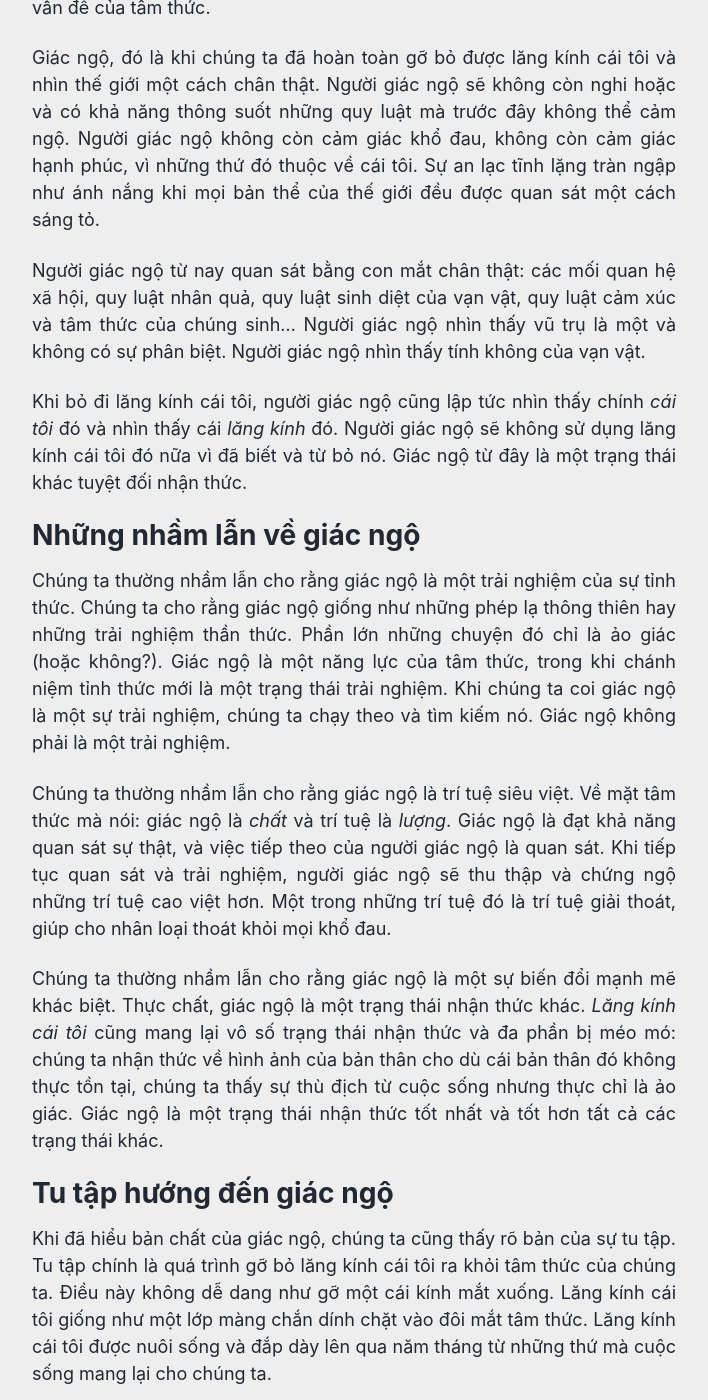
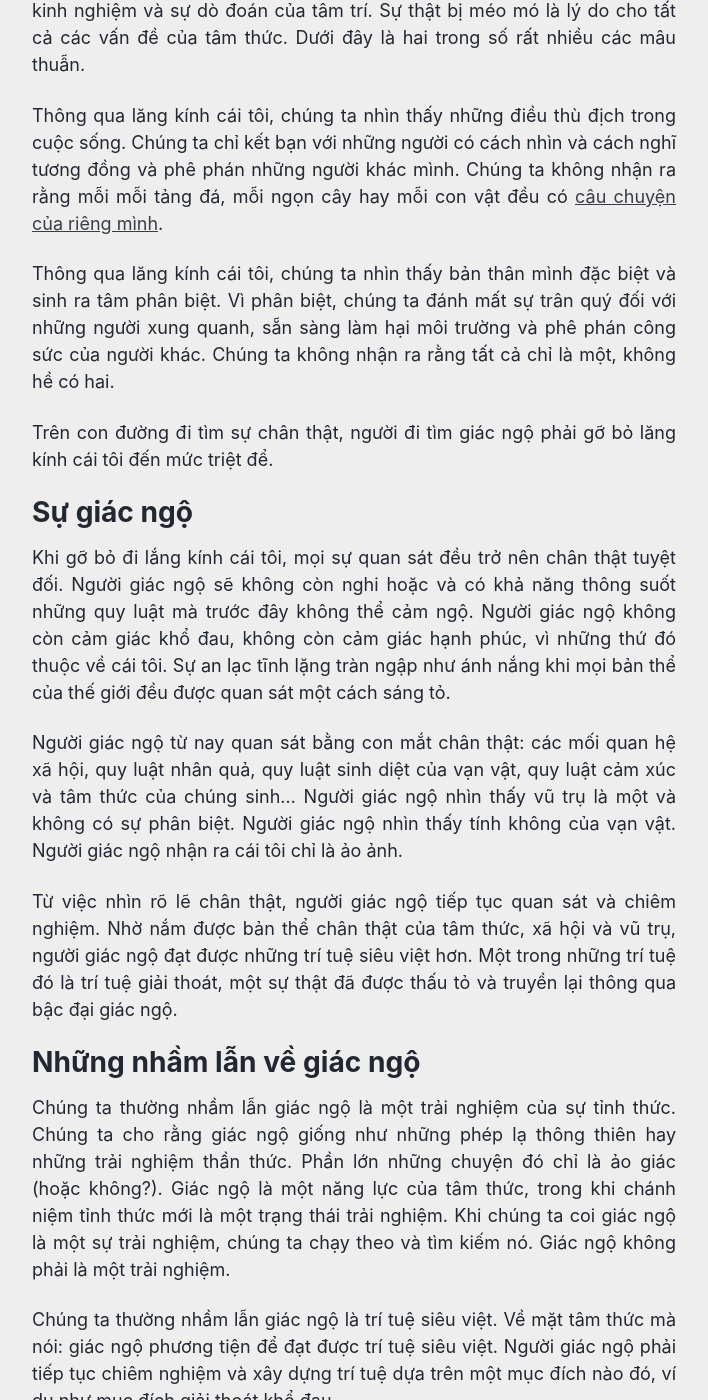
Before and after one commit to twinni7/twinni7.github.io, a Jekyll site: the page built from _posts/tam-thuc/2019-11-15-ban-ve-giac-ngo.md, in a window 1280 px wide and 1400 px high, scrolled down 1338 px. Shown: the whole window, without its empty margins (286-994 px from the left). Built offline with Jekyll 4.4.1, drawn with Linux system fonts in a browser that asks for light colours; cached includes are drawn as plain includes; nearby versions of some CDN libraries; some of the changed text lies outside the part shown.

Commit message:
post update: ban ve giac ngo, sua them ro rang

```diff
--- a/_posts/tam-thuc/2019-11-15-ban-ve-giac-ngo.md
+++ b/_posts/tam-thuc/2019-11-15-ban-ve-giac-ngo.md
@@ -26,35 +26,43 @@ Chúng ta dành rất thời gian để đi tìm cái bóng đó, có những ng
 
 Định vị được bản thân là khi chúng ta nắm được cái bóng phản chiếu của thế giới trong nhận thức của chúng ta. Nhiều người sẽ dừng lại ở đó và sống một cuộc đời tươi đẹp. Nhiều người sẽ tiếp tục quan sát cái bóng đó.
 
-# Giác ngộ là khả năng nhận thức chân thật
+# Tại sao phải gỡ bỏ lăng kính cái tôi
 
-Người đi tìm giác ngộ tiếp tục quan sát *cái tôi* thông qua *lăng kính cái tôi*.
+Khi tiếp tục quan sát cái bóng, cái tôi, cái phản chiếu của cuộc sống, chúng ta dần nhận ra những sự méo mó mà lăng kính đó mang lại. Trong mọi sự việc, lăng kính ấy khiến chúng ta đánh giá, so sánh, liên tưởng, suy luận... Với bất kỳ sự can thiệp nhỏ nhất nào của cái tôi, sự thật không còn là sự thật nữa. Cái thực tại mà chúng ta quan sát đã bị gia vị thêm bởi định kiến, kinh nghiệm và sự dò đoán của tâm trí. Sự thật bị méo mó là lý do cho tất cả các vấn đề của tâm thức. Dưới đây là hai trong số rất nhiều các mâu thuẫn.
 
-Điểm này thật không dễ vì lăng kính cái tôi đã làm méo mó mọi sự thật mà chúng ta quan sát. Chúng ta đánh giá, so sánh, liên tưởng, suy luận... thông qua lăng kính đó. Sự thật không còn là sự thật và đó là lý do cho tất cả các vấn đề của tâm thức.
+Thông qua lăng kính cái tôi, chúng ta nhìn thấy những điều thù địch trong cuộc sống. Chúng ta chỉ kết bạn với những người có cách nhìn và cách nghĩ tương đồng và phê phán những người khác mình. Chúng ta không nhận ra rằng mỗi mỗi tảng đá, mỗi ngọn cây hay mỗi con vật đều có [câu chuyện của riêng mình](https://www.youtube.com/watch?v=G1CLhkXX4lU).
 
-Giác ngộ, đó là khi chúng ta đã hoàn toàn gỡ bỏ được lăng kính cái tôi và nhìn thế giới một cách chân thật. Người giác ngộ sẽ không còn nghi hoặc và có khả năng thông suốt những quy luật mà trước đây không thể cảm ngộ. Người giác ngộ không còn cảm giác khổ đau, không còn cảm giác hạnh phúc, vì những thứ đó thuộc về cái tôi. Sự an lạc tĩnh lặng tràn ngập như ánh nắng khi mọi bản thể của thế giới đều được quan sát một cách sáng tỏ.
+Thông qua lăng kính cái tôi, chúng ta nhìn thấy bản thân mình đặc biệt và sinh ra tâm phân biệt. Vì phân biệt, chúng ta đánh mất sự trân quý đối với những người xung quanh, sẵn sàng làm hại môi trường và phê phán công sức của người khác. Chúng ta không nhận ra rằng tất cả chỉ là một, không hề có hai.
 
-Người giác ngộ từ nay quan sát bằng con mắt chân thật: các mối quan hệ xã hội, quy luật nhân quả, quy luật sinh diệt của vạn vật, quy luật cảm xúc và tâm thức của chúng sinh... Người giác ngộ nhìn thấy vũ trụ là một và không có sự phân biệt. Người giác ngộ nhìn thấy tính không của vạn vật.
+Trên con đường đi tìm sự chân thật, người đi tìm giác ngộ phải gỡ bỏ lăng kính cái tôi đến mức triệt để.
 
-Khi bỏ đi lăng kính cái tôi, người giác ngộ cũng lập tức nhìn thấy chính *cái tôi* đó và nhìn thấy cái *lăng kính* đó. Người giác ngộ sẽ không sử dụng lăng kính cái tôi đó nữa vì đã biết và từ bỏ nó. Giác ngộ từ đây là một trạng thái khác tuyệt đối nhận thức.
+# Sự giác ngộ
+
+Khi gỡ bỏ đi lắng kính cái tôi, mọi sự quan sát đều trở nên chân thật tuyệt đối. Người giác ngộ sẽ không còn nghi hoặc và có khả năng thông suốt những quy luật mà trước đây không thể cảm ngộ. Người giác ngộ không còn cảm giác khổ đau, không còn cảm giác hạnh phúc, vì những thứ đó thuộc về cái tôi. Sự an lạc tĩnh lặng tràn ngập như ánh nắng khi mọi bản thể của thế giới đều được quan sát một cách sáng tỏ.
+
+Người giác ngộ từ nay quan sát bằng con mắt chân thật: các mối quan hệ xã hội, quy luật nhân quả, quy luật sinh diệt của vạn vật, quy luật cảm xúc và tâm thức của chúng sinh... Người giác ngộ nhìn thấy vũ trụ là một và không có sự phân biệt. Người giác ngộ nhìn thấy tính không của vạn vật. Người giác ngộ nhận ra cái tôi chỉ là ảo ảnh.
+
+Từ việc nhìn rõ lẽ chân thật, người giác ngộ tiếp tục quan sát và chiêm nghiệm. Nhờ nắm được bản thể chân thật của tâm thức, xã hội và vũ trụ, người giác ngộ đạt được những trí tuệ siêu việt hơn. Một trong những trí tuệ đó là trí tuệ giải thoát, một sự thật đã được thấu tỏ và truyền lại thông qua bậc đại giác ngộ.
 
 # Những nhầm lẫn về giác ngộ
 
-Chúng ta thường nhầm lẫn cho rằng giác ngộ là một trải nghiệm của sự tỉnh thức. Chúng ta cho rằng giác ngộ giống như những phép lạ thông thiên hay những trải nghiệm thần thức. Phần lớn những chuyện đó chỉ là ảo giác (hoặc không?). Giác ngộ là một năng lực của tâm thức, trong khi chánh niệm tỉnh thức mới là một trạng thái trải nghiệm. Khi chúng ta coi giác ngộ là một sự trải nghiệm, chúng ta chạy theo và tìm kiếm nó. Giác ngộ không phải là một trải nghiệm.
+Chúng ta thường nhầm lẫn giác ngộ là một trải nghiệm của sự tỉnh thức. Chúng ta cho rằng giác ngộ giống như những phép lạ thông thiên hay những trải nghiệm thần thức. Phần lớn những chuyện đó chỉ là ảo giác (hoặc không?). Giác ngộ là một năng lực của tâm thức, trong khi chánh niệm tỉnh thức mới là một trạng thái trải nghiệm. Khi chúng ta coi giác ngộ là một sự trải nghiệm, chúng ta chạy theo và tìm kiếm nó. Giác ngộ không phải là một trải nghiệm.
 
-Chúng ta thường nhầm lẫn cho rằng giác ngộ là trí tuệ siêu việt. Về mặt tâm thức mà nói: giác ngộ là *chất* và trí tuệ là *lượng*. Giác ngộ là đạt khả năng quan sát sự thật, và việc tiếp theo của người giác ngộ là quan sát. Khi tiếp tục quan sát và trải nghiệm, người giác ngộ sẽ thu thập và chứng ngộ những trí tuệ cao việt hơn. Một trong những trí tuệ đó là trí tuệ giải thoát, giúp cho nhân loại thoát khỏi mọi khổ đau.
+Chúng ta thường nhầm lẫn giác ngộ là trí tuệ siêu việt. Về mặt tâm thức mà nói: giác ngộ phương tiện để đạt được trí tuệ siêu việt. Người giác ngộ phải tiếp tục chiêm nghiệm và xây dựng trí tuệ dựa trên một mục đích nào đó, ví dụ như mục đích giải thoát khổ đau.
 
-Chúng ta thường nhầm lẫn cho rằng giác ngộ là một sự biến đổi mạnh mẽ khác biệt. Thực chất, giác ngộ là một trạng thái nhận thức khác. *Lăng kính cái tôi* cũng mang lại vô số trạng thái nhận thức và đa phần bị méo mó: chúng ta nhận thức về hình ảnh của bản thân cho dù cái bản thân đó không thực tồn tại, chúng ta thấy sự thù địch từ cuộc sống nhưng thực chỉ là ảo giác. Giác ngộ là một trạng thái nhận thức tốt nhất và tốt hơn tất cả các trạng thái khác.
+Chúng ta thường nhầm lẫn giác ngộ là một sự biến đổi mạnh mẽ khác biệt. Thực chất, giác ngộ là một trạng thái nhận thức giống như các trạng thái khác mà *lăng kính cái tôi* mang lại. Tuy nhiên, giác ngộ là trạng thái có tính tuyệt đối, tốt nhất và tốt hơn tất cả các trạng thái khác. Giác ngộ có tính tuyệt đối, nhưng không phải dị biệt.
 
-# Tu tập hướng đến giác ngộ
+# Con đường đến giác ngộ
 
-Khi đã hiểu bản chất của giác ngộ, chúng ta cũng thấy rõ bản của sự tu tập. Tu tập chính là quá trình gỡ bỏ lăng kính cái tôi ra khỏi tâm thức của chúng ta. Điều này không dễ dang như gỡ một cái kính mắt xuống. Lăng kính cái tôi giống như một lớp màng chắn dính chặt vào đôi mắt tâm thức. Lăng kính cái tôi được nuôi sống và đắp dày lên qua năm tháng từ những thứ mà cuộc sống mang lại cho chúng ta.
+Giác ngộ là một trạng thái. Con đường đến giác ngộ là một quá trình.
 
-Hướng đến giác ngộ chỉ gồm hai phần:
+Khi đã hiểu bản chất của giác ngộ, chúng ta sẽ nhận ra thấy con đường để đạt được nó. Con đường đó chính là quá trình gỡ bỏ lăng kính cái tôi ra khỏi tâm thức. Điều này không dễ dang như gỡ một cái kính mắt xuống và không thể có trong một vài ngày. Lăng kính cái tôi giống như một lớp màng chắn dính chặt vào tâm thức, được nuôi sống và đắp dày lên qua năm tháng từ những thứ mà cuộc sống mang lại cho chúng ta.
+
+Con đường đi đến giác ngộ gồm hai phần:
 
  1. Bóc bỏ đi những lớp lăng kính cái tôi dày cộp đang dính chặt vào tâm thức.
  2. Giữ không cho cuộc đời ném thêm những tạp chất bồi đắp vào lăng kính đó.
 
 Quá trình tiến đến giác ngộ sẽ bao gồm rất nhiều những lần "ngộ". Qua nhiều năm quan sát mụ vợ, mình thấy lâu lâu mụ lại lại thấm thía một vấn đề nào đó và thốt lên "à ha". Trên con đường tâm thức, mụ vợ mình cũng có những bước đi "ngộ ra". Mỗi bước chân dài hay ngắn phụ thuộc vào số lượng *cái tôi* mà lần chứng ngộ đó rũ bỏ được. Cho đến khi hoàn toàn thanh tịnh.
 
-Có gì ở phía bên kia bờ giác ngộ mà các bậc thánh nhân đã thấy?
+Chỉ có đi hết con đường đó chúng ta mới nhìn được phía bên kia bờ giác ngộ có gì, là những gì các bậc thánh nhân đã thấy.
```
